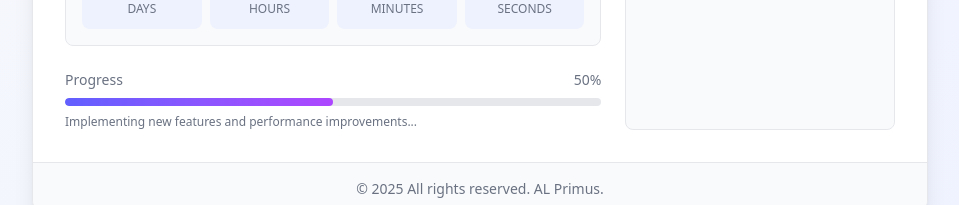
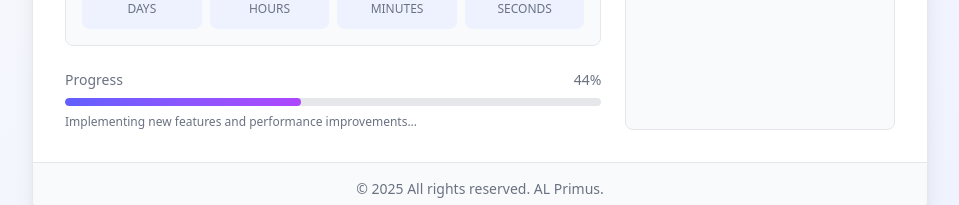
Before and after one commit to alprimus/waiting-template, a React (Vite) app: page / in a window 1280 px wide. Shown: the part 499-704 px from the top of the page, without its empty margins (160-1119 px from the left). Built offline with nearby package versions, Linux system fonts and the light colour scheme.

Commit message:
fixed progress

```diff
--- a/src/App.tsx
+++ b/src/App.tsx
@@ -92,12 +92,12 @@ export default function MaintenancePage() {
               <div className="space-y-2">
                 <div className="flex justify-between text-sm text-gray-500 dark:text-gray-400">
                   <span>Progress</span>
-                  <span>50%</span>
+                  <span>44%</span>
                 </div>
                 <div className="h-2 bg-gray-200 dark:bg-gray-600 rounded-full overflow-hidden">
                   <div
                     className="h-full bg-gradient-to-r from-indigo-500 to-purple-500 rounded-full transition-all duration-500 ease-out"
-                    style={{ width: '50%' }}
+                    style={{ width: '44%' }}
                   ></div>
                 </div>
                 <p className="text-xs text-gray-500 dark:text-gray-400">
```
